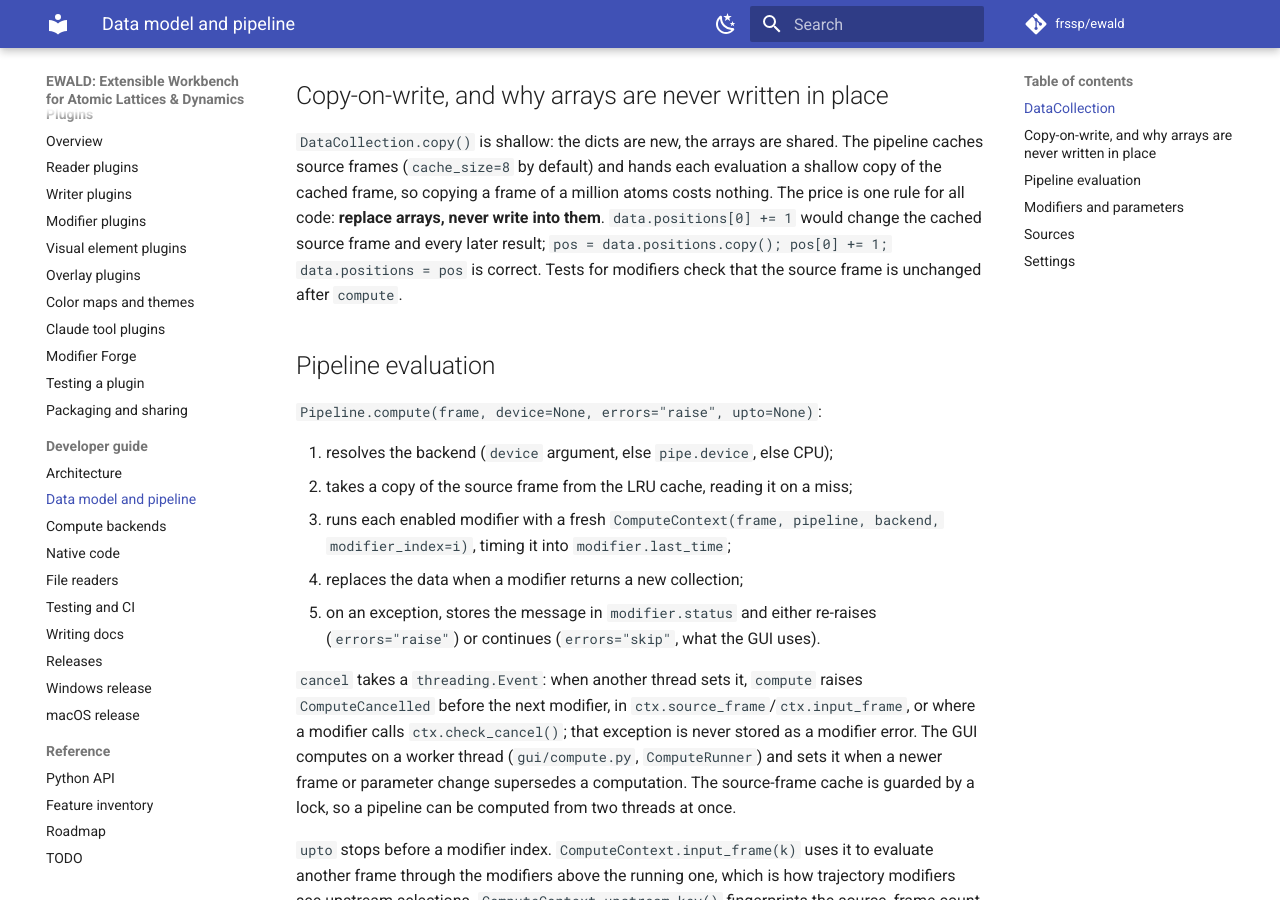
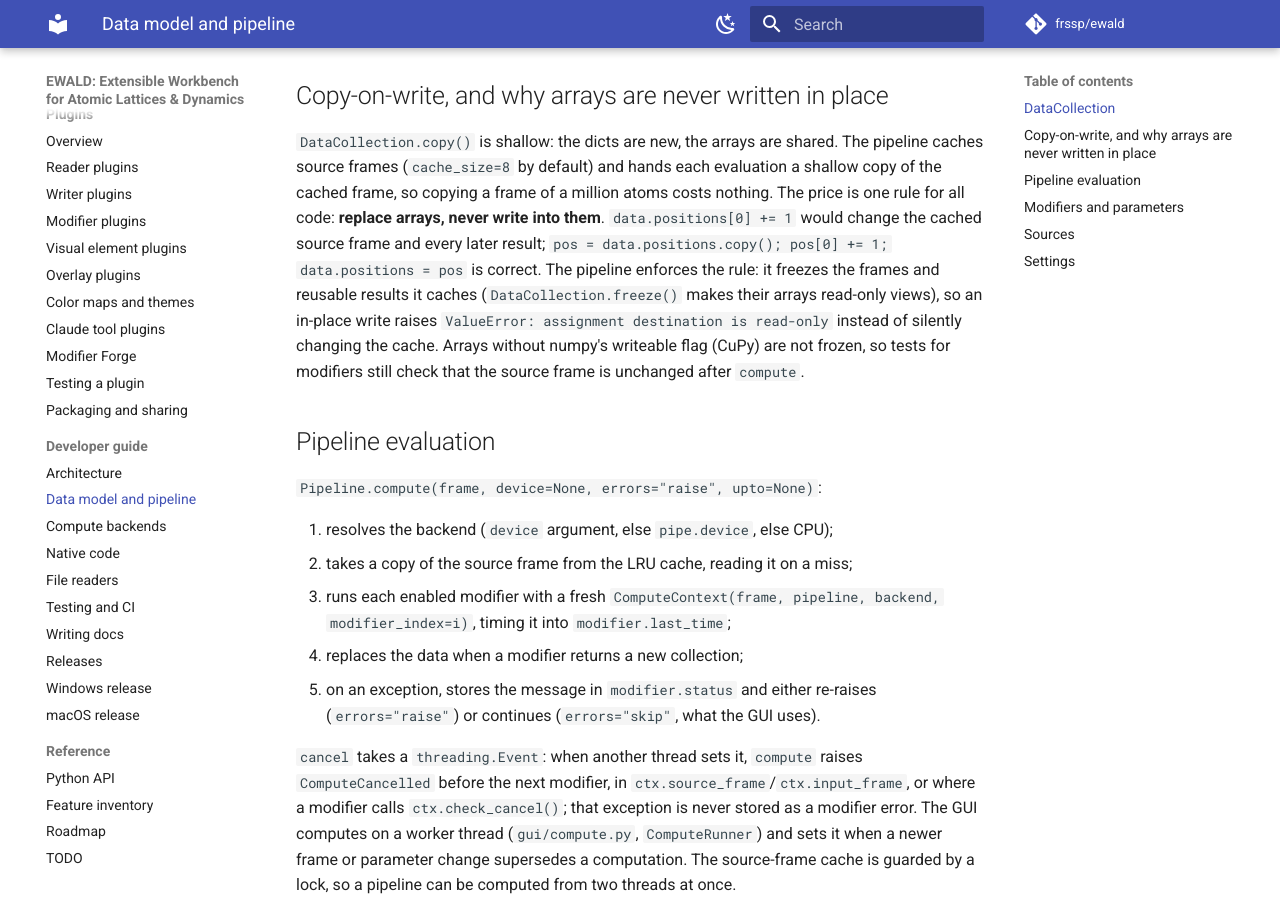
Before and after one commit to frssp/ewald, an MkDocs documentation site: the page built from docs/developer/data-model.md, in a window 1280 px wide and 900 px high, scrolled down 465 px. Built offline with MkDocs 1.6.1 and Material for MkDocs 9.7.7, drawn with Linux system fonts in a browser that asks for light colours; comment, search, counter and statistics services are not loaded.

Commit message:
Test and document read-only cached frames
Co-Authored-By: Claude Opus 5.5 (1M context) <noreply@anthropic.com>

```diff
--- a/docs/developer/data-model.md
+++ b/docs/developer/data-model.md
@@ -20,8 +20,11 @@ source frames (`cache_size=8` by default) and hands each evaluation a shallow co
 frame, so copying a frame of a million atoms costs nothing. The price is one rule for all code:
 **replace arrays, never write into them**. `data.positions[0] += 1` would change the cached
 source frame and every later result; `pos = data.positions.copy(); pos[0] += 1;
-data.positions = pos` is correct. Tests for modifiers check that the source frame is unchanged
-after `compute`.
+data.positions = pos` is correct. The pipeline enforces the rule: it freezes the frames and
+reusable results it caches (`DataCollection.freeze()` makes their arrays read-only views), so an
+in-place write raises `ValueError: assignment destination is read-only` instead of silently
+changing the cache. Arrays without numpy's writeable flag (CuPy) are not frozen, so tests for
+modifiers still check that the source frame is unchanged after `compute`.
 
 ## Pipeline evaluation
 
```
Also changed, not shown: CHANGELOG.md (+7 -0 lines), docs/plugins/index.md (+2 -1 lines), docs/todo.md (+5 -0 lines), 2 other files.
